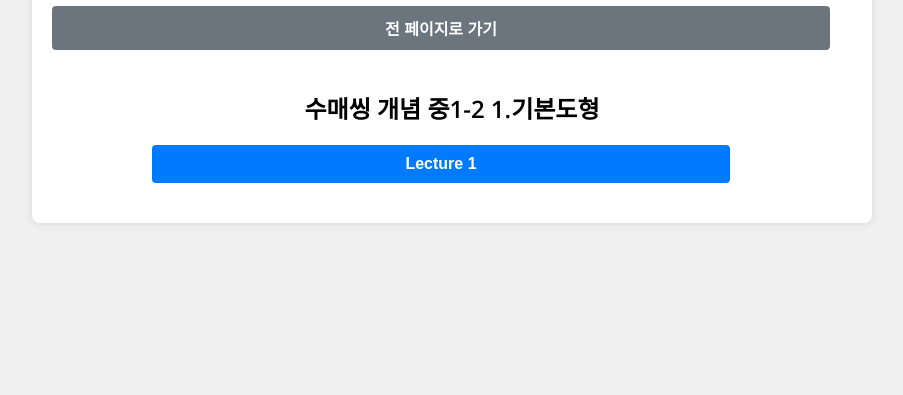
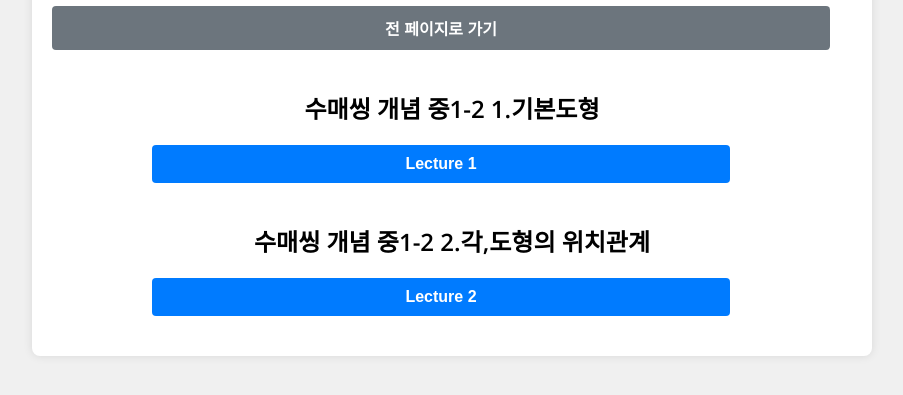
Before and after one commit to poputiSSAM/FunhanMATH, a plain HTML site: page mid1-2sume.html in a window 1280 px wide. Shown: the part 119-514 px from the top of the page, without its empty margins (188-1091 px from the left). Drawn offline with nearby package versions, Linux system fonts and the light colour scheme.

Commit message:
Add files via upload

```diff
--- a/mid1-2sume.html
+++ b/mid1-2sume.html
@@ -20,6 +20,10 @@
                 <h2>수매씽 개념 중1-2 1.기본도형</h2>
                 <button class="blue-button" onclick="openVideo('https://www.youtube.com/embed/qdybPk0wGnk')">Lecture 1</button>
             </div>
+            <div class="topic">
+                <h2>수매씽 개념 중1-2 2.각,도형의 위치관계</h2>
+                <button class="blue-button" onclick="openVideo('https://www.youtube.com/embed/CzackQQfX2I')">Lecture 2</button>
+            </div>
 
 
         </div>
```
